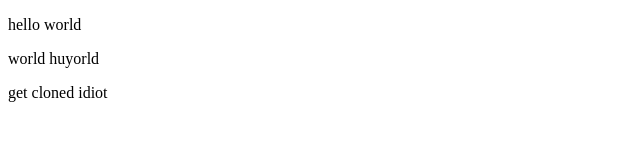
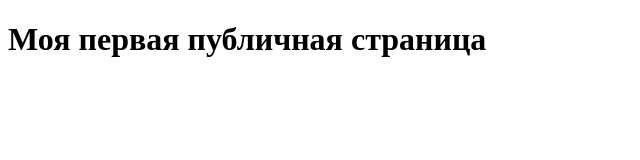
Before and after one commit to 1XTream1/test_repo, a plain HTML site: page index.html in a window 1280 px wide. Shown: the whole page, without its empty margins (0-640 px from the left). Drawn offline with Linux system fonts and the light colour scheme.

Commit message:
Update index.html

```diff
--- a/index.html
+++ b/index.html
@@ -3,11 +3,9 @@
 <head>
 	<meta charset="utf-8">
 	<meta name="viewport" content="width=device-width, initial-scale=1">
-	<title>index</title>
+	<title>Публичная страница</title>
 </head>
 <body>
-	<p>hello world</p>
-	<p>world huyorld</p>
-	<p>get cloned idiot</p>
+	<h1>Моя первая публичная страница</h1>
 </body>
 </html>
```
